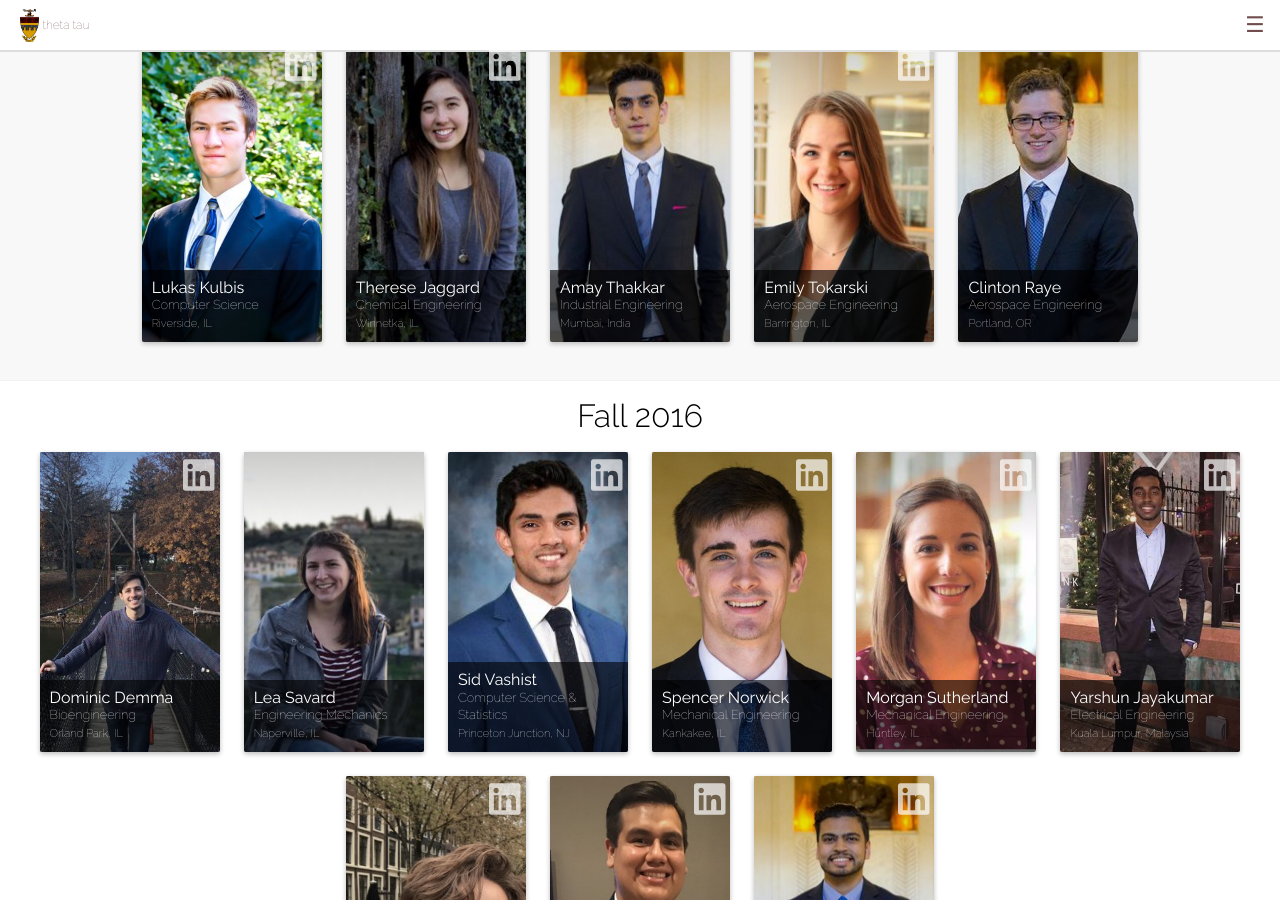
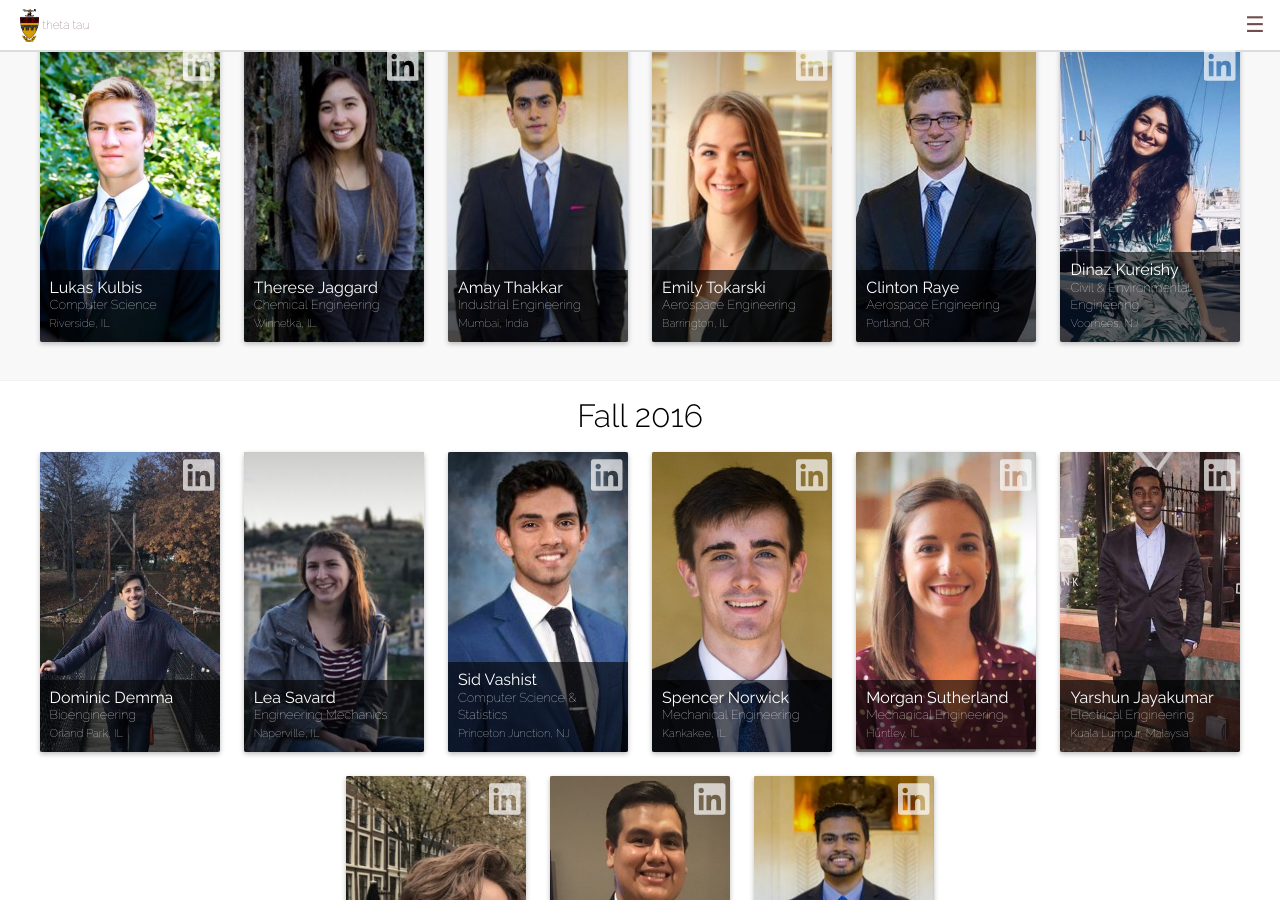
Before and after one commit to KappaThetaTau/kappathetatau.github.io, a Jekyll site: the page built from brothers.html, in a window 1280 px wide and 900 px high, scrolled down 1791 px. Built offline with Jekyll 4.4.1, drawn with Linux system fonts in a browser that asks for light colours; nearby versions of some CDN libraries.

Commit message:
Updated brothers

```diff
--- a/_data/members.yml
+++ b/_data/members.yml
@@ -101,6 +101,11 @@ classes:
     major: Aerospace Engineering
     name: Clinton Raye
     picture: clinton_raye.JPG
+  - hometown: Voorhees, NJ
+    linkedin: https://www.linkedin.com/in/dinaz-kureishy/
+    major: Civil & Environmental Engineering
+    name: Dinaz Kureishy
+    picture: dinaz_kureishy.jpg
 - Fall 2016:
   - hometown: Orland Park, IL
     linkedin: https://www.linkedin.com/in/dominic-demma-5a6731129/
--- a/scripts/Theta Tau Website Brother Info.csv
+++ b/scripts/Theta Tau Website Brother Info.csv
@@ -48,3 +48,4 @@ Timestamp,Email Address,Pledge Class,Full Name (ie. Dylan Huang),Major (ie. Comp
 2/28/2018 15:19:20,craye2@illinois.edu,Spring 2017,Clinton Raye,Aerospace Engineering,"Portland, OR",,https://drive.google.com/open?id=14J5wGRGlxtFaj_G1p05jw2sir1zM073P
 2/28/2018 15:38:38,banik2@illinois.edu,Fall 2016,Arko Banik,Computer Engineering,"Bothell, WA",https://www.linkedin.com/in/arko-banik-a89a73107/,https://drive.google.com/open?id=1UqP0qiOjrA6MCl5Zp8uuoHrl5dW9HJ-o
 2/28/2018 17:09:03,jakraem2@illinois.edu,Fall 2015,Joe Kraemer,Mechanical Engineering,"Elk Grove Village, IL",https://www.linkedin.com/in/kraemerjoe/,https://drive.google.com/open?id=1NfBhwopFkOPn_KAWZgnrEOtCWEQgCRoW
+2/28/2018 20:03:05,dinazk2@illinois.edu,Spring 2017,Dinaz Kureishy,Civil & Environmental Engineering,"Voorhees, NJ",https://www.linkedin.com/in/dinaz-kureishy/,https://drive.google.com/open?id=1P-02qhe5vUMo5DyuYGBWrUbHOv-pJ-Hf
```
Also changed, not shown: assets/imgs/brothers/dinaz_kureishy.jpg (added).
